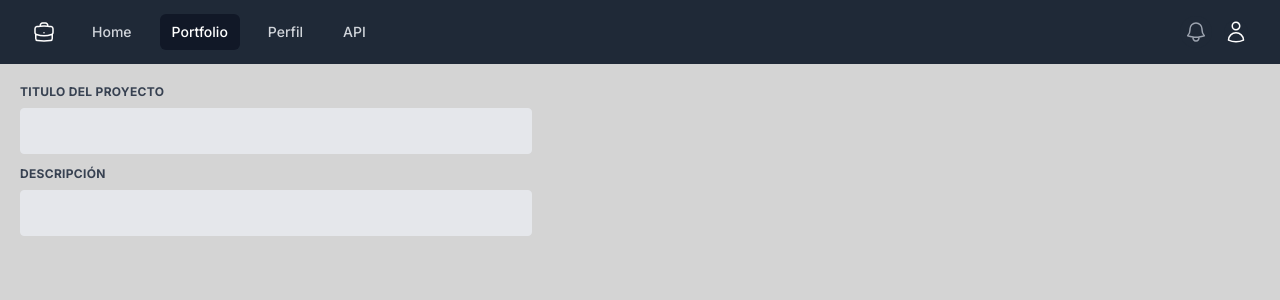
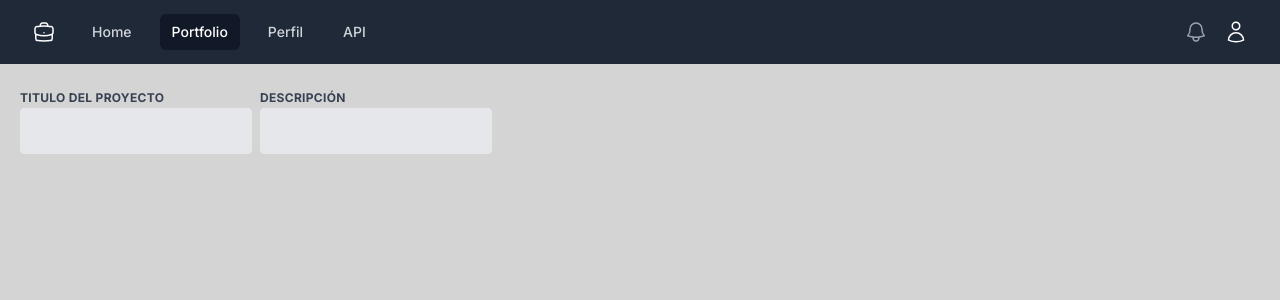
Before and after one commit to Rolas444/api-portfolio, a Next.js app: page /web/portfolio in a window 1280 px wide. Shown: the top 300 px of the page. Built offline with nearby package versions, Linux system fonts and the light colour scheme.

Commit message:
frm view

```diff
--- a/app/web/portfolio/page.jsx
+++ b/app/web/portfolio/page.jsx
@@ -14,9 +14,9 @@ const PortfolioPage = () => {
     }
 
     return (
-        <div className="w-full max-w-lg m-5">
+        <div className="w-full max-w-lg p-5">
             <form className="w-full flex" onSubmit={handleSubmit()}>
-                <div className="w-full flex flex-wrap ">
+                <div className="w-full flex flex-wrap md:flex-nowrap gap-2 ">
                     {/* <div className="w-full md:w-1/2 px-3 mb-6 md:mb-0"> */}
                         <InputControlled css='w-full' name='title' label='Titulo del proyecto' control={control} />
                     {/* </div> */}
--- a/components/forms/input-controller.jsx
+++ b/components/forms/input-controller.jsx
@@ -8,7 +8,7 @@ const InputControlled = ({ control, errors, name, label, css }) => {
             render={({ field }) => {
                 return (
                     <div className={css}>
-                        <label className="block uppercase tracking-wide text-gray-700 text-xs font-bold mb-2" for="grid-first-name">
+                        <label className="uppercase tracking-wide text-gray-700 text-xs font-bold mb-2" htmlFor={name}>
                             {label}
                         </label>
                         <input {...field} className={`${errors?.[name] && 'border-red-500 '} appearance-none block w-full bg-gray-200 text-gray-700 border  rounded py-3 px-4 mb-3 leading-tight focus:outline-none focus:bg-white" id="grid-first-name" type="text" placeholder="Jane`}/>
```
